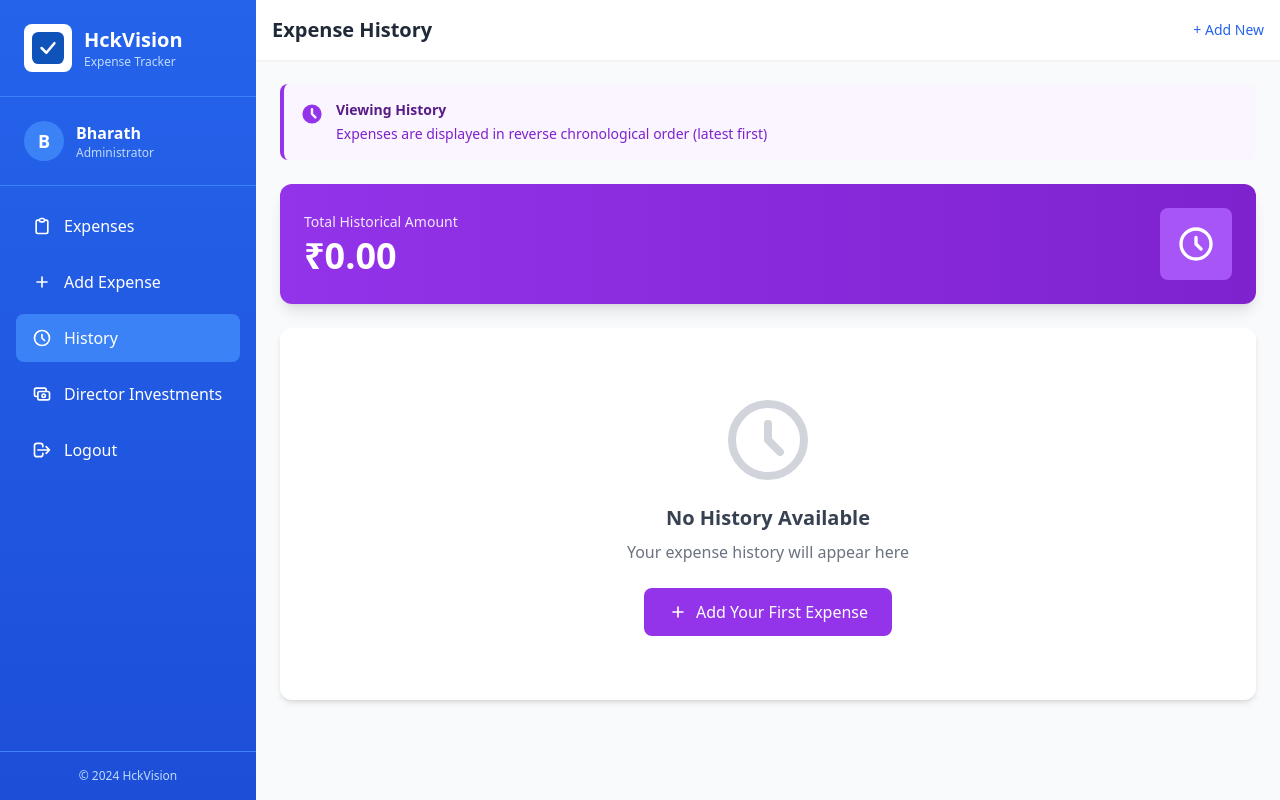
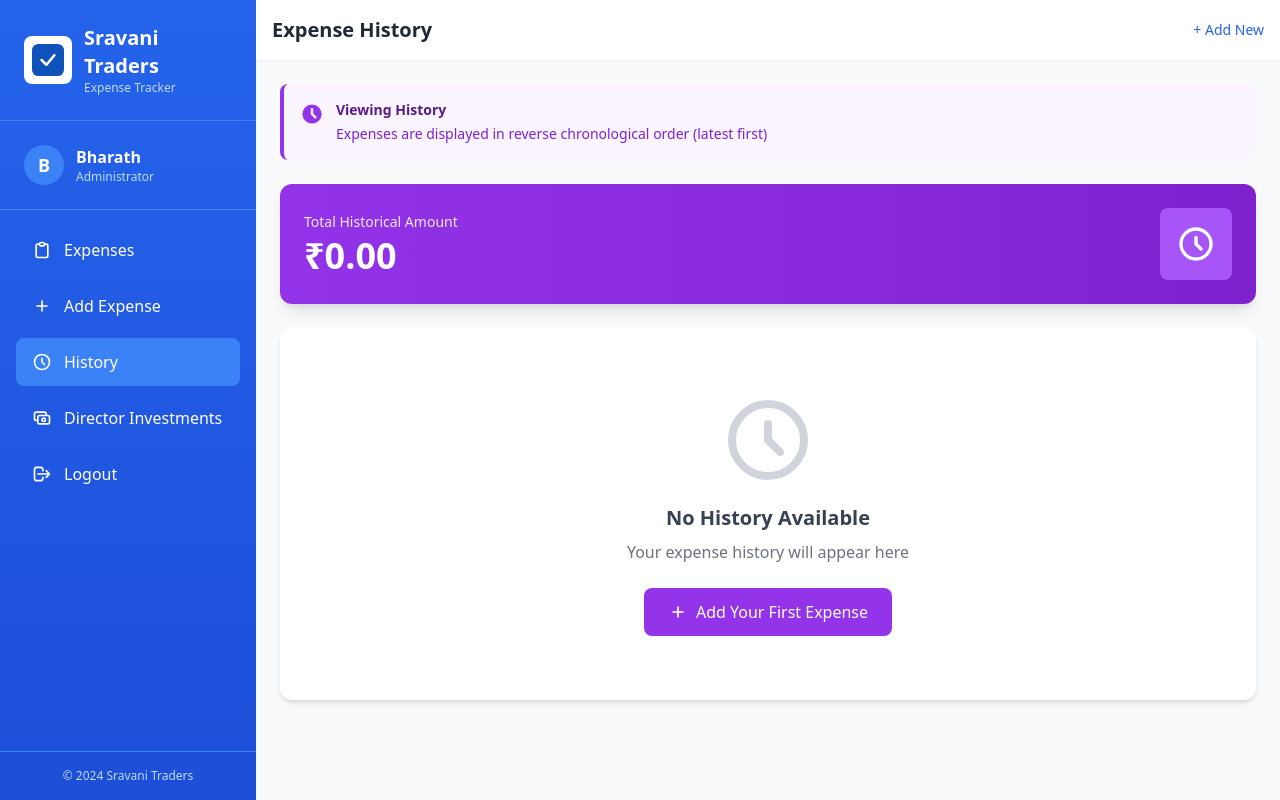
Before and after one commit to MaheshDev-Hck/Expense_Tracker, a Flask app: page /history in a window 1280 px wide. Run offline with Flask 3, Linux system fonts and the light colour scheme; the visitor is signed in with stand-in values (Sample User, id 1); data that the repository does not hold is empty; some libraries are stand-ins or nearby versions.

Commit message:
Update history.html

```diff
--- a/templates/history.html
+++ b/templates/history.html
@@ -3,7 +3,7 @@
 <head>
     <meta charset="UTF-8">
     <meta name="viewport" content="width=device-width, initial-scale=1.0">
-    <title>History - HckVision</title>
+    <title>History - Sravani Traders</title>
     <script src="https://cdn.tailwindcss.com"></script>
 </head>
 <body class="bg-gray-50">
@@ -20,7 +20,7 @@
                             </svg>
                         </div>
                         <div>
-                            <h1 class="text-xl font-bold">HckVision</h1>
+                            <h1 class="text-xl font-bold">Sravani Traders</h1>
                             <p class="text-xs text-blue-200">Expense Tracker</p>
                         </div>
                     </div>
@@ -76,7 +76,7 @@
                 </nav>
 
                 <div class="p-4 border-t border-blue-500 text-xs text-center text-blue-200">
-                    <p>&copy; 2024 HckVision</p>
+                    <p>&copy; 2024 Sravani Traders</p>
                 </div>
             </div>
         </aside>
```
